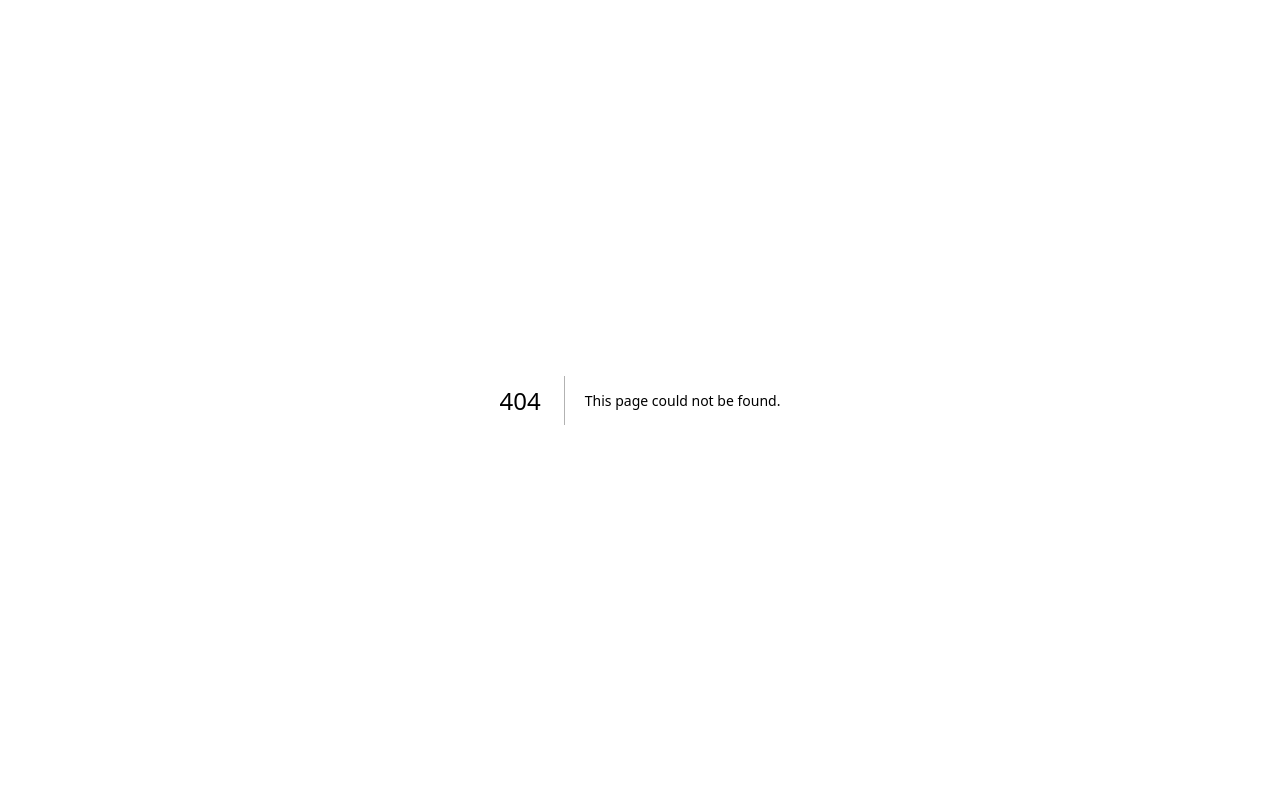
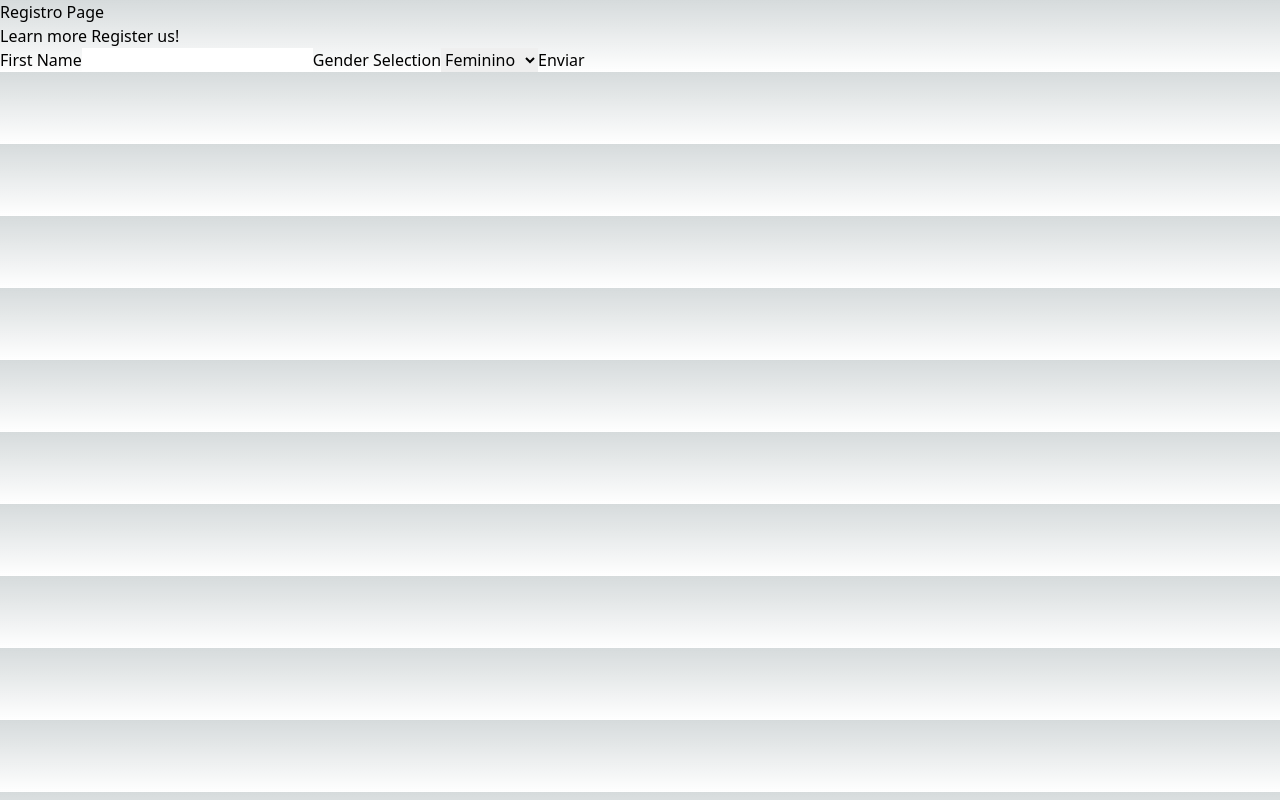
Before and after one commit to LuanaLencinaS/isa-management, a Next.js app: page /register in a window 1280 px wide. Before the commit this address had no page. Built offline with nearby package versions, Linux system fonts and the light colour scheme.

Commit message:
:rocket: feat(form): implementa react hook form + form teste com erros/rules

```diff
--- a/package.json
+++ b/package.json
@@ -17,6 +17,7 @@
     "next": "13.2.4",
     "react": "18.2.0",
     "react-dom": "18.2.0",
+    "react-hook-form": "^7.43.9",
     "typescript": "5.0.3"
   },
   "devDependencies": {
--- a/pages/_document.tsx
+++ b/pages/_document.tsx
@@ -1,13 +1,13 @@
-import { Html, Head, Main, NextScript } from 'next/document'
+import { Html, Head, Main, NextScript } from "next/document";
 
 export default function Document() {
   return (
-    <Html lang="en">
+    <Html lang="pt-br">
       <Head />
       <body>
         <Main />
         <NextScript />
       </body>
     </Html>
-  )
+  );
 }
--- /dev/null
+++ b/pages/register.tsx
@@ -0,0 +1,60 @@
+import { useForm, SubmitHandler } from "react-hook-form";
+
+enum GenderEnum {
+  female = "female",
+  male = "male",
+  other = "other",
+}
+
+interface IFormInput {
+  firstName: String;
+  gender: GenderEnum;
+}
+
+export default function Register() {
+  const {
+    register,
+    handleSubmit,
+    formState: { errors },
+  } = useForm<IFormInput>();
+  console.log("register", register);
+  console.log("handleSubmit", handleSubmit);
+
+  const onSubmit: SubmitHandler<IFormInput> = (data) => {
+    console.log("DEU SUBMIT");
+    console.log("data", data);
+  };
+
+  return (
+    <div>
+      <h1>Registro Page</h1>
+      <p>Learn more Register us!</p>
+
+      <form>
+        {/* <form onSubmit={handleSubmit(onSubmit)}> */}
+        <label>First Name</label>
+        <input
+          {...register("firstName", {
+            required: true,
+            maxLength: 20,
+            pattern: /^[A-Za-z]+$/i,
+          })}
+          aria-invalid={errors.firstName ? "true" : "false"}
+        />
+        {errors.firstName?.type === "required" && (
+          <p role="alert">First name is required</p>
+        )}
+
+        <label>Gender Selection</label>
+        <select {...register("gender")}>
+          <option value="female">Feminino</option>
+          <option value="male">Masculino</option>
+          <option value="other">Outro</option>
+        </select>
+
+        {/* <input type="submit" /> */}
+        <button onClick={handleSubmit(onSubmit)}>Enviar</button>
+      </form>
+    </div>
+  );
+}
```
Also changed, not shown: components/Menu.tsx (added, +19 -0 lines), pages/index.tsx (+7 -0 lines), pages/login.tsx (added, +8 -0 lines), 1 other file (tests, documents, lock files or other folders).
